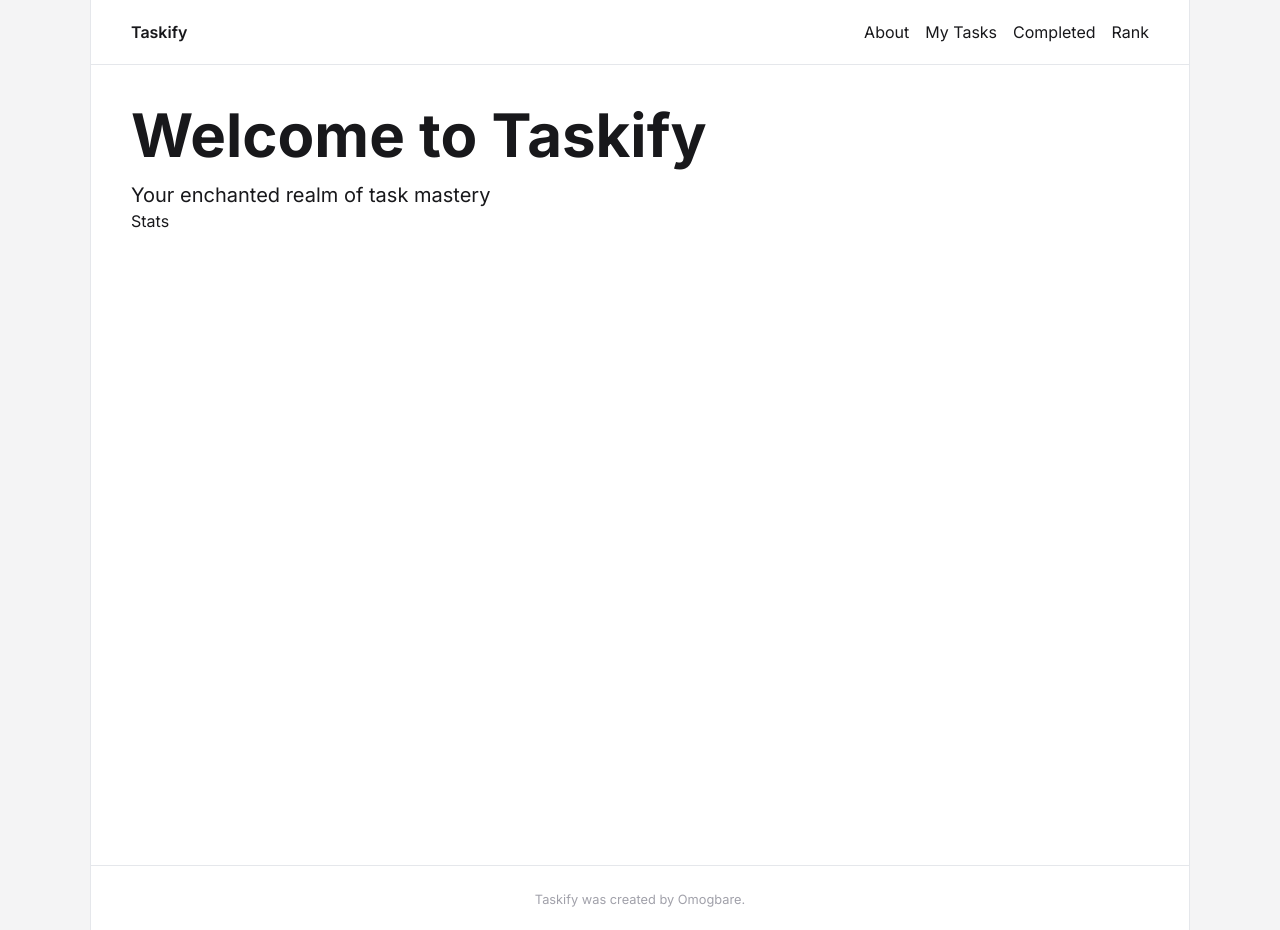
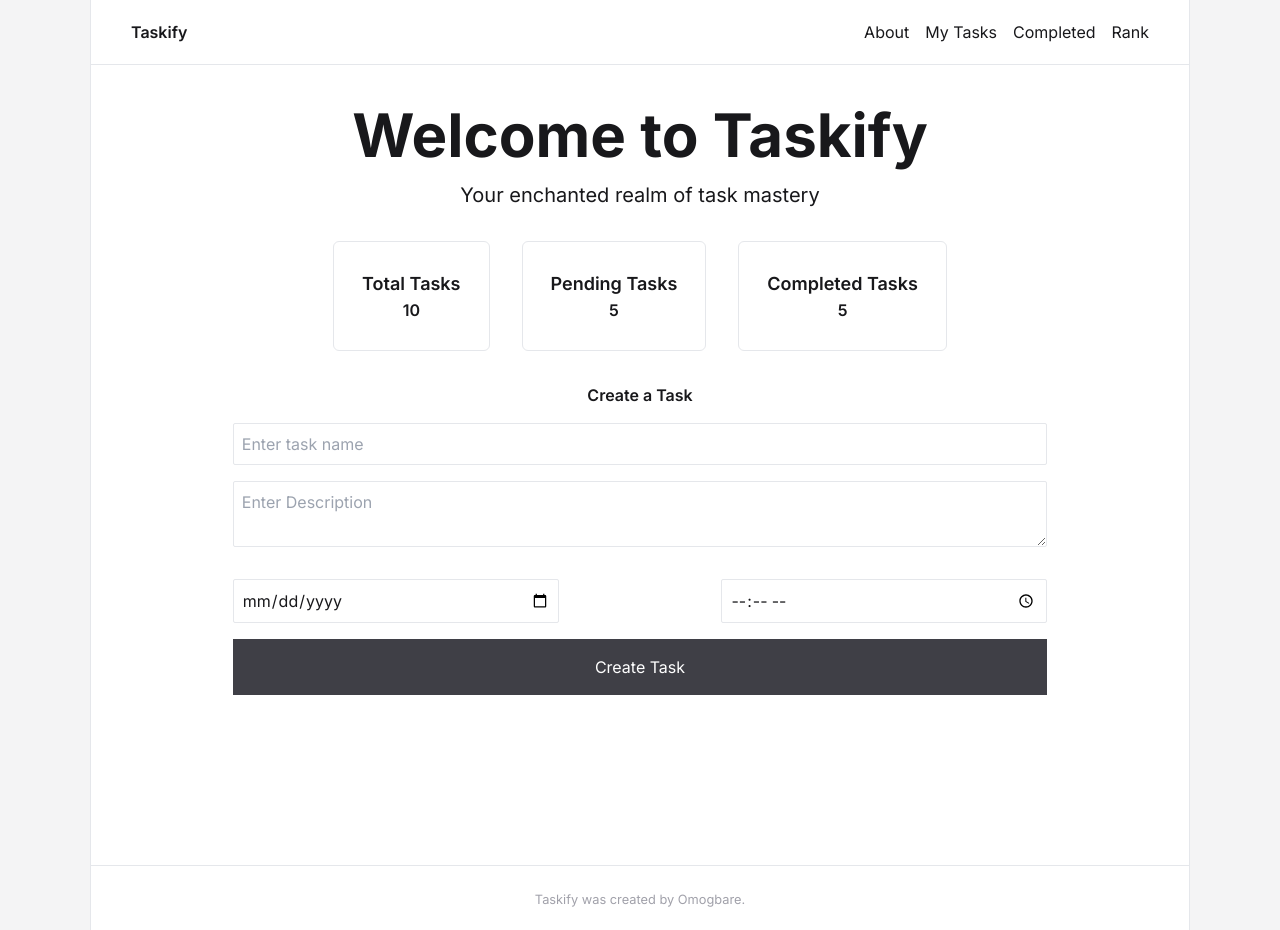
Before and after one commit to Ekpenga9000/taskify, a Next.js app: page / in a window 1280 px wide. Built offline with nearby package versions, Linux system fonts and the light colour scheme.

Commit message:
Create add task form

```diff
--- a/src/app/page.tsx
+++ b/src/app/page.tsx
@@ -1,13 +1,15 @@
 import Image from "next/image";
 import Dashboard from "@/components/Dashboard";
+import InputComponent from "@/components/InputComponent";
 
 export default function Home() {
   return (
     <section>
-      <h1 className="text-6xl font-bold">Welcome to Taskify</h1>
-      <p className="text-xl mt-4">Your enchanted realm of task mastery</p>
+      <h1 className="text-6xl font-bold text-center">Welcome to Taskify</h1>
+      <p className="text-xl mt-4 text-center">Your enchanted realm of task mastery</p>
       <section>
         <Dashboard />
+        <InputComponent />
       </section>
     </section>
   );
--- a/src/components/Dashboard.tsx
+++ b/src/components/Dashboard.tsx
@@ -2,8 +2,10 @@ import Stats from "./Stats";
 
 const Dashboard = () => {
   return (
-    <section>
-      <Stats />
+    <section className="flex justify-center mt-8 gap-8">
+      <Stats name="Total" stat="10" />
+      <Stats name="Pending" stat="5" />
+      <Stats name="Completed" stat="5" />
     </section>
   );
 };
--- a/src/components/InputComponent.tsx
+++ b/src/components/InputComponent.tsx
@@ -0,0 +1,35 @@
+import React from "react";
+
+const InputComponent = () => {
+  return (
+    <section className="flex flex-col items-center mt-8">
+      <h3 className="font-semibold">Create a Task</h3>
+      <form action="" className="w-full md:w-4/5">
+        <input
+          type="text"
+          className="border p-2 rounded-sm my-4 block w-full"
+          placeholder="Enter task name"
+        />
+        <textarea
+          name=""
+          id=""
+          placeholder="Enter Description"
+          className="border p-2 rounded-sm my-4 block w-full"
+        ></textarea>
+        <div className="md:flex justify-between">
+          <input
+            type="date"
+            className="border p-2 rounded-sm my-4 block md:inline-block w-full md:w-2/5"
+          />
+          <input
+            type="time"
+            className="border p-2 rounded-sm my-4 block md:inline-block w-full md:w-2/5"
+          />
+        </div>
+        <button className="bg-zinc-700 text-white p-4 w-full hover:bg-zinc-600">Create Task</button>
+      </form>
+    </section>
+  );
+};
+
+export default InputComponent;
--- a/src/components/Stats.tsx
+++ b/src/components/Stats.tsx
@@ -1,8 +1,17 @@
-import React from 'react'
+import { StatsProps } from '@/interfaces/interfaces';
 
-const Stats = () => {
+const Stats = ({ name, stat = "0" }: StatsProps) => {
+
+    if (!name) return null;
+
+    const capitalize = (s: string) => {
+        return s.charAt(0).toUpperCase() + s.slice(1);
+    };
   return (
-    <div>Stats</div>
+      <div className='text-center border p-7 rounded-md'>
+          <h3 className='font-semibold text-lg'>{capitalize(name)} Tasks</h3>
+          <p className='font-semibold'>{ stat }</p>
+    </div>
   )
 }
 
--- /dev/null
+++ b/src/interfaces/interfaces.ts
@@ -0,0 +1,4 @@
+export interface StatsProps {
+    name: string;
+    stat: string;
+}
```
